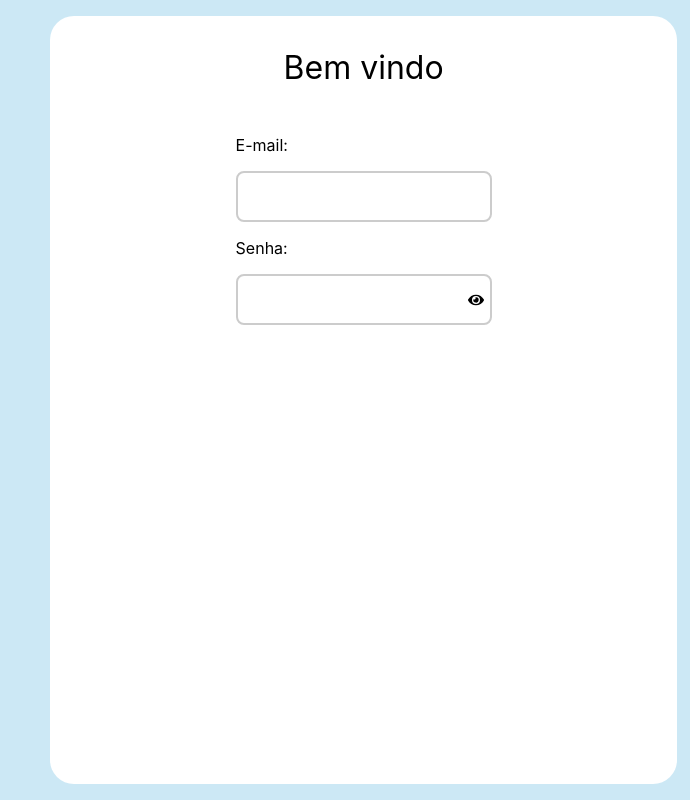
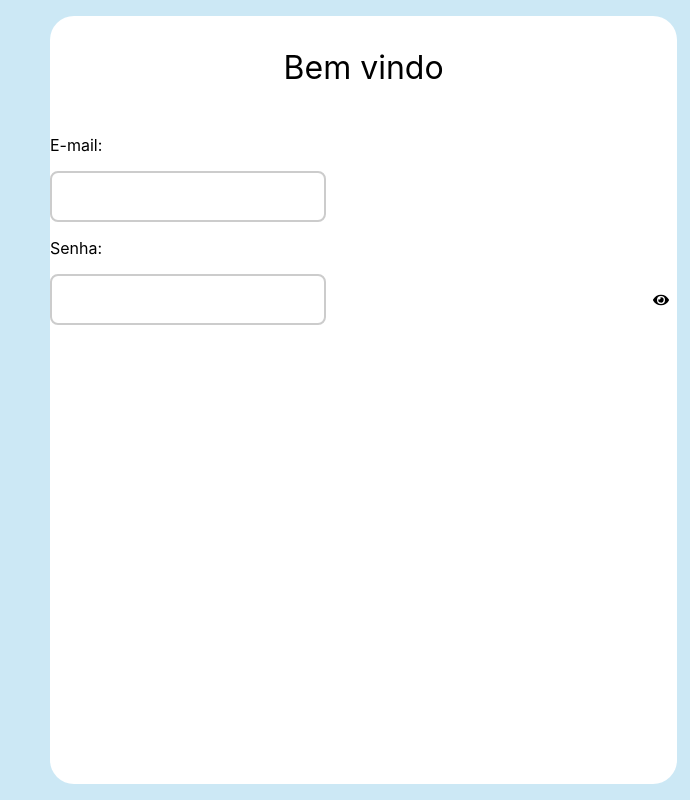
Before and after one commit to m-brito/hospital-frontend, a React (Create React App) app: page / in a window 1280 px wide. Shown: the whole page, without its empty margins (590-1280 px from the left). Built offline with nearby package versions, Linux system fonts and the light colour scheme.

Commit message:
fix: adjust sinput component

```diff
--- a/src/components/commons/toolkit/Input/styles.ts
+++ b/src/components/commons/toolkit/Input/styles.ts
@@ -2,7 +2,6 @@ import styled from "styled-components";
 
 export const Container = styled.div`
   width: 100%;
-  max-width: 16rem;
 
   position: relative;
 
@@ -14,7 +13,7 @@ export const StyledInput = styled.input`
   position: relative;
 
   padding: 1rem;
-  max-width: 15rem;
+  width: 15rem;
 
   border: 2px solid #ccc;
   border-radius: 0.5rem;
```
